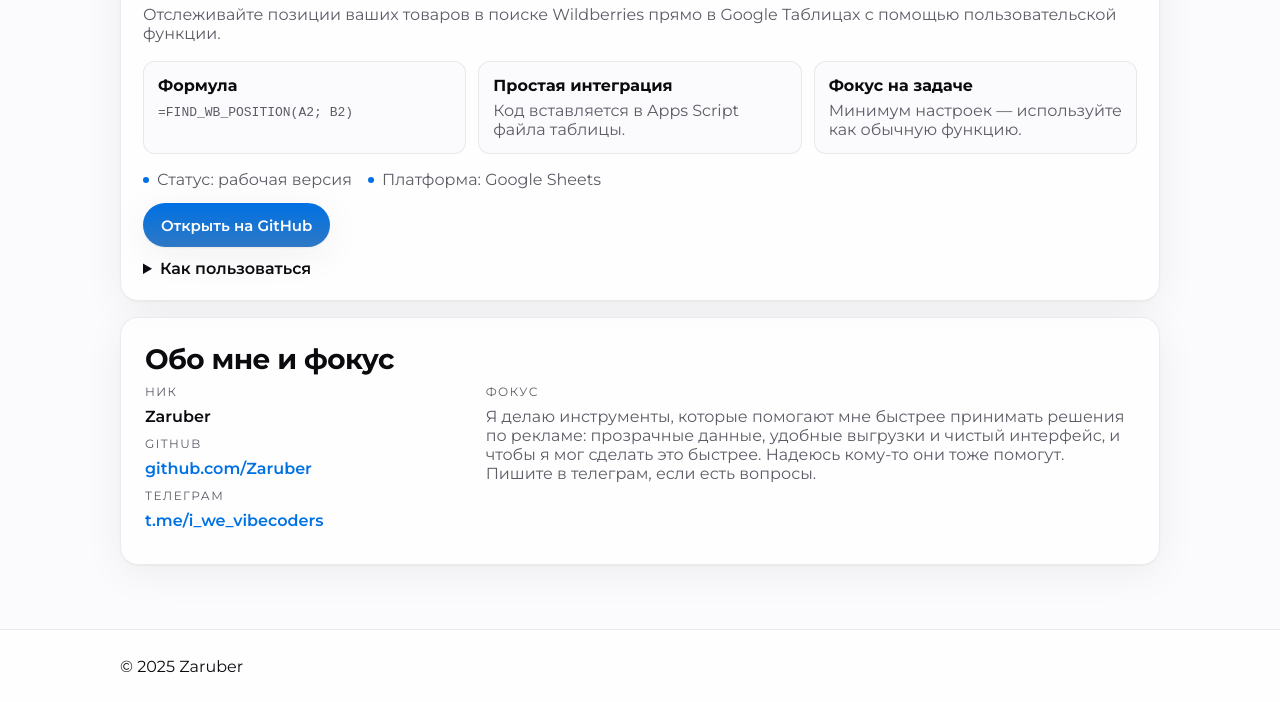
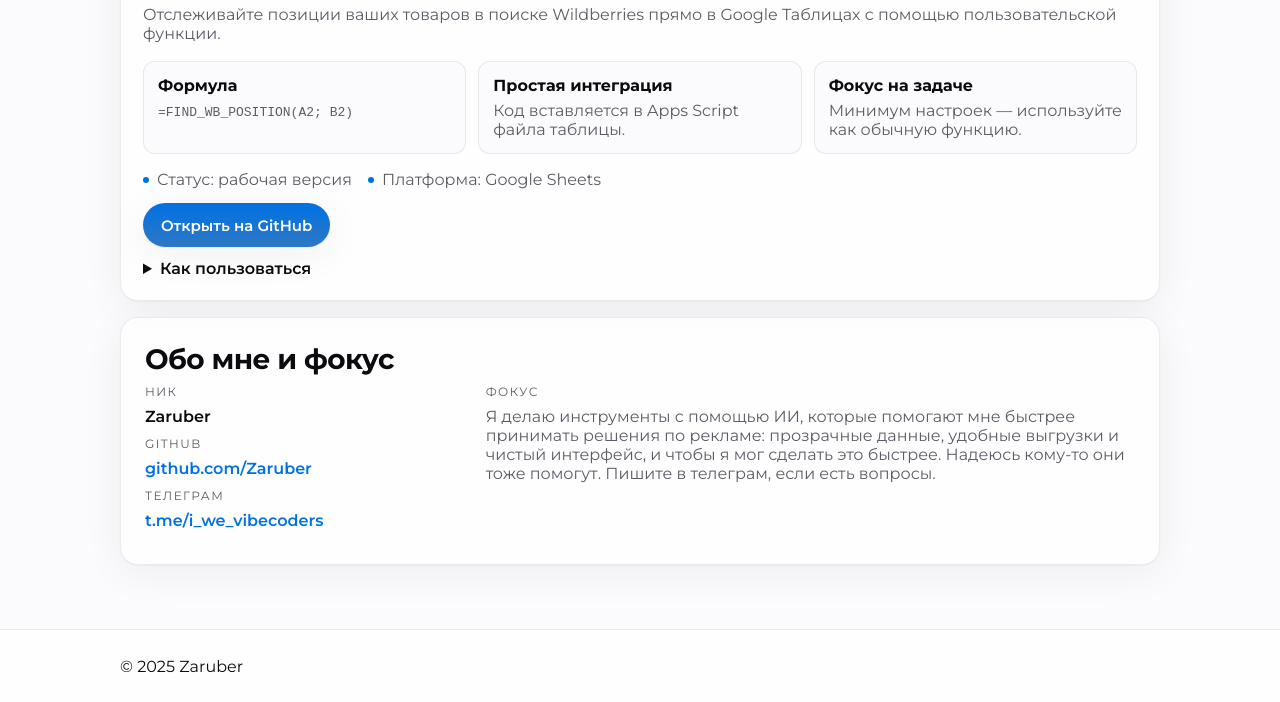
Before and after one commit to Zaruber/zaruberpage, a plain HTML site: page index.html in a window 1280 px wide. Shown: the part 2090-2792 px from the top of the page. Drawn offline with Linux system fonts and the light colour scheme.

Commit message:
fix описание

```diff
--- a/index.html
+++ b/index.html
@@ -277,7 +277,7 @@
                 <div class="focus-col">
                   <div class="eyebrow">Фокус</div>
                   <p class="card-subtitle">
-                    Я делаю инструменты, которые помогают мне быстрее принимать решения по рекламе: прозрачные данные,
+                    Я делаю инструменты с помощью ИИ, которые помогают мне быстрее принимать решения по рекламе: прозрачные данные,
                     удобные выгрузки и чистый интерфейс, и чтобы я мог сделать это быстрее. Надеюсь кому-то они тоже помогут. Пишите в телеграм, если есть вопросы.
                   </p>
                 </div>
```
